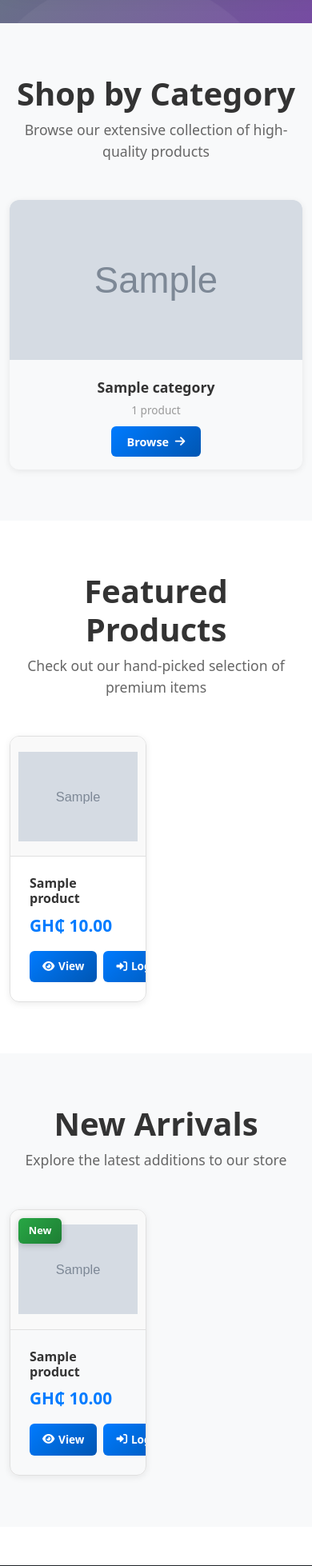
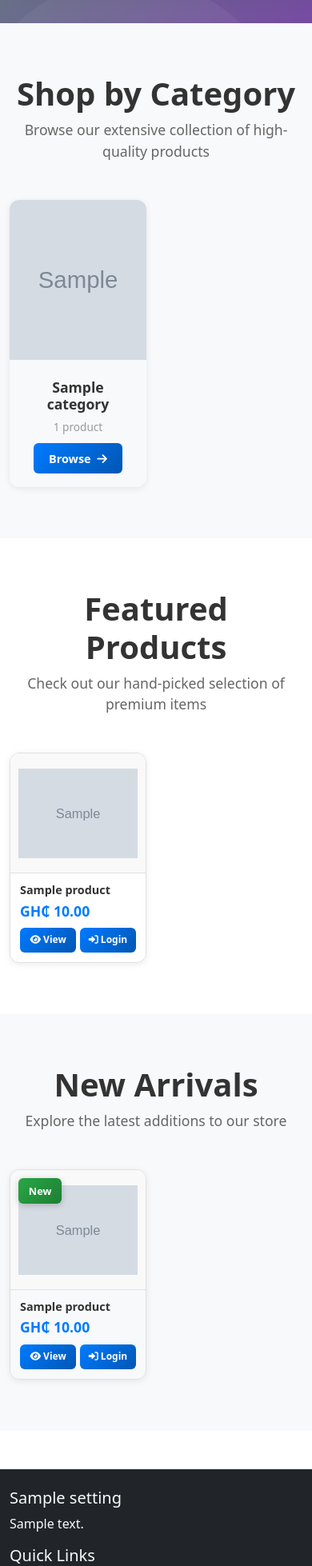
Before and after one commit to Shaibu10/digitalhome, a Flask app: page / in a window 390 px wide. Shown: the part 1168-3126 px from the top of the page at 80% size. Run offline with Flask 3, Linux system fonts and the light colour scheme; tables that the repository leaves empty hold one stand-in row (values such as "Sample post"); grey boxes marked "Sample" are stand-in pictures.

Commit message:
Home Page: fix product add button cutoff and made category 2 column

```diff
--- a/templates/index.html
+++ b/templates/index.html
@@ -337,6 +337,12 @@
         flex-direction: column;
     }
 
+    @media (max-width: 576px) {
+        .product-body {
+            padding: 0.75rem;
+        }
+    }
+
     .product-title {
         font-size: 1rem;
         font-weight: 600;
@@ -348,12 +354,26 @@
         overflow: hidden;
     }
 
+    @media (max-width: 576px) {
+        .product-title {
+            font-size: 0.9rem;
+            margin-bottom: 0.25rem;
+        }
+    }
+
     .product-price {
         font-size: 1.3rem;
         font-weight: 700;
         color: var(--primary-color);
         margin-bottom: 1rem;
         flex: 1;
+    }
+
+    @media (max-width: 576px) {
+        .product-price {
+            font-size: 1.1rem;
+            margin-bottom: 0.5rem;
+        }
     }
 
     .price-sale {
@@ -374,6 +394,12 @@
         gap: 0.5rem;
     }
 
+    @media (max-width: 576px) {
+        .product-actions {
+            gap: 0.3rem;
+        }
+    }
+
     .btn-view {
         background: linear-gradient(135deg, var(--primary-color) 0%, #0056b3 100%);
         color: white;
@@ -388,6 +414,14 @@
         align-items: center;
         justify-content: center;
         gap: 0.3rem;
+    }
+
+    @media (max-width: 576px) {
+        .btn-view {
+            padding: 0.4rem 0.6rem;
+            font-size: 0.75rem;
+            gap: 0.2rem;
+        }
     }
 
     .btn-view:hover {
@@ -410,6 +444,14 @@
         align-items: center;
         justify-content: center;
         gap: 0.3rem;
+    }
+
+    @media (max-width: 576px) {
+        .btn-add-cart {
+            padding: 0.4rem 0.6rem;
+            font-size: 0.75rem;
+            gap: 0.2rem;
+        }
     }
 
     .btn-add-cart:hover {
@@ -545,7 +587,7 @@
 
         <div class="row g-4">
             {% for category in categories %}
-            <div class="col-lg-3 col-md-4 col-sm-6">
+            <div class="col-lg-3 col-md-4 col-sm-6 col-6">
                 <a href="{{ url_for('category_products', category_id=category.id) }}" class="text-decoration-none">
                     <div class="category-card">
                         <div class="category-img-wrapper">
```
